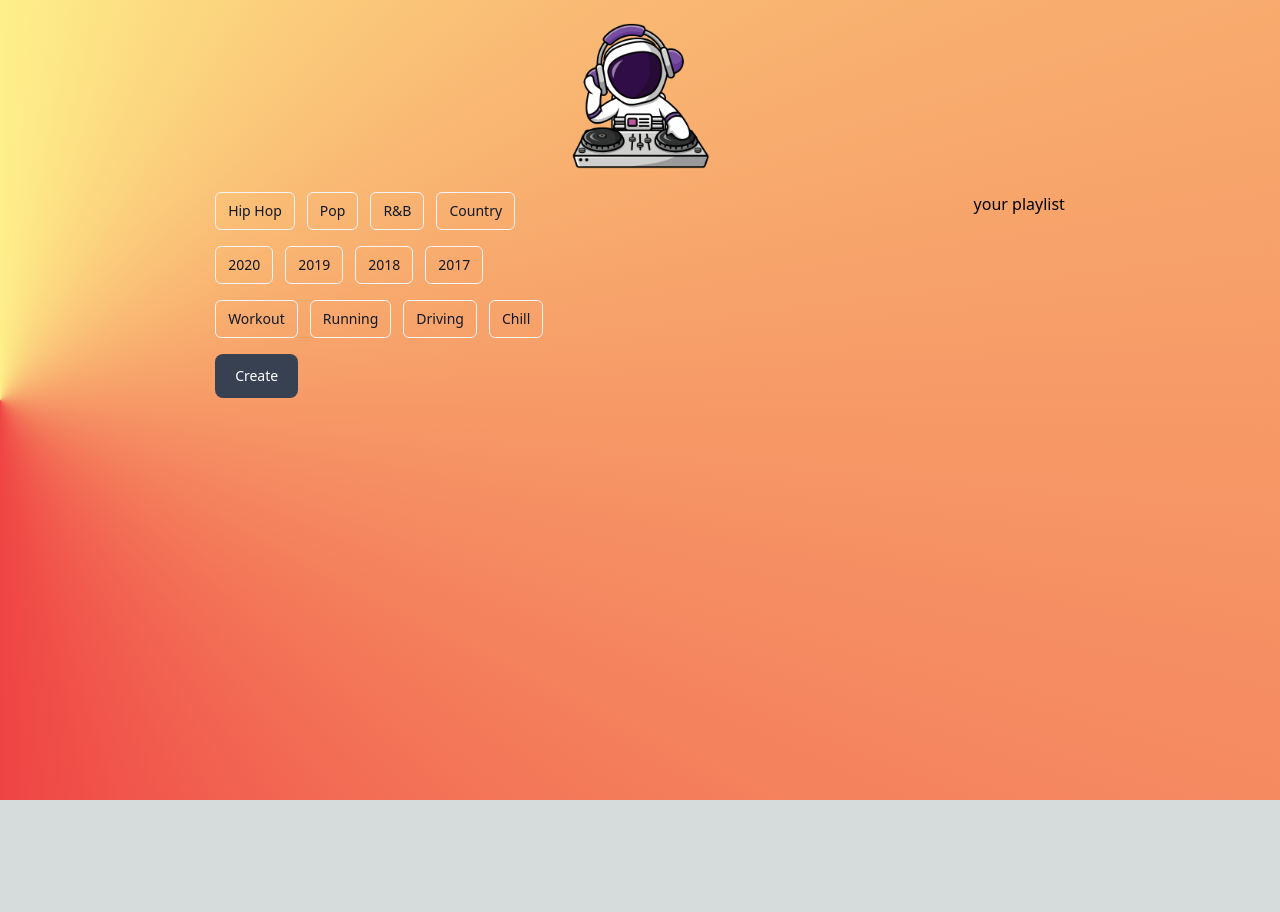
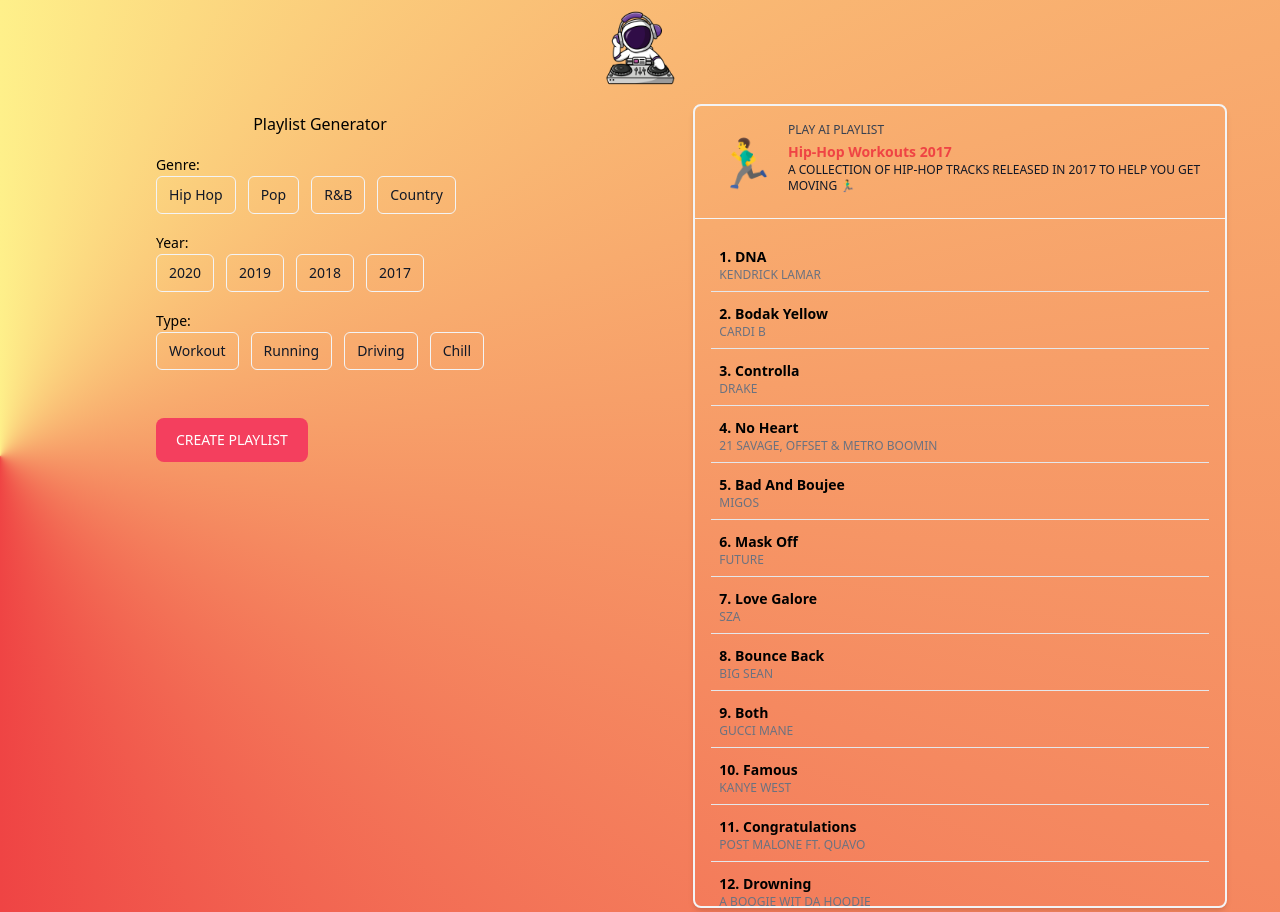
Before and after one commit to anthonybuncio/chatgpt-dj, a Next.js app: page / in a window 1280 px wide. Before the commit the page ends 800 px from the top, so only its background shows below. Built offline with nearby package versions, Linux system fonts and the light colour scheme.

Commit message:
New playlist maker MVP

```diff
--- a/components/AiPlaylist.tsx
+++ b/components/AiPlaylist.tsx
@@ -1,20 +1,90 @@
 const AiPlaylist = () => {
   const playlistData = {
-    playlist_name: "Trap Bangers",
+    playlist_name: "Hip-Hop Workouts 2017",
     playlist_description:
-      "Get ready to turn up the volume with these trap bangers.",
-    playlist_cover_art: "🔥",
+      "A collection of Hip-Hop tracks released in 2017 to help you get moving 🏃‍♂️",
+    playlist_cover_art: "🏃‍♂️",
     songs: [
-      { artist: "Juice WRLD", title: "Lucid Dreams" },
-      { artist: "DaBaby", title: "Suge" },
-      { artist: "Travis Scott", title: "Stargazing" },
-      { artist: "Lil Baby", title: "Woah" },
-      { artist: "Roddy Ricch", title: "The Box" },
-      { artist: "Future", title: "Mask Off" },
-      { artist: "Migos", title: "T-Shirt" },
-      { artist: "Post Malone", title: "rockstar ft. 21 Savage" },
-      { artist: "Cardi B", title: "Bodak Yellow" },
-      { artist: "Kendrick Lamar", title: "HUMBLE." },
+      {
+        artist: "Kendrick Lamar",
+        title: "DNA",
+      },
+      {
+        artist: "Cardi B",
+        title: "Bodak Yellow",
+      },
+      {
+        artist: "Drake",
+        title: "Controlla",
+      },
+      {
+        artist: "21 Savage, Offset & Metro Boomin",
+        title: "No Heart",
+      },
+      {
+        artist: "Migos",
+        title: "Bad and Boujee",
+      },
+      {
+        artist: "Future",
+        title: "Mask Off",
+      },
+      {
+        artist: "SZA",
+        title: "Love Galore",
+      },
+      {
+        artist: "Big Sean",
+        title: "Bounce Back",
+      },
+      {
+        artist: "Gucci Mane",
+        title: "Both",
+      },
+      {
+        artist: "Kanye West",
+        title: "Famous",
+      },
+      {
+        artist: "Post Malone ft. Quavo",
+        title: "Congratulations",
+      },
+      {
+        artist: "A Boogie Wit da Hoodie",
+        title: "Drowning",
+      },
+      {
+        artist: "DJ Khaled ft. Rihanna & Bryson Tiller",
+        title: "Wild Thoughts",
+      },
+      {
+        artist: "French Montana ft. Swae Lee",
+        title: "Unforgettable",
+      },
+      {
+        artist: "Young Thug & Travis Scott ft. Quavo",
+        title: "Pick Up the Phone",
+      },
+      {
+        artist: "Lil Uzi Vert",
+        title: "XO Tour Llif3",
+      },
+      {
+        artist: "2 Chainz",
+        title: "4 AM",
+      },
+      {
+        artist: "Yo Gotti ft. Nicki Minaj",
+        title: "Rake It Up",
+      },
+      {
+        artist: "Playboi Carti",
+        title: "Magnolia",
+      },
+      {
+        artist: "J. Cole",
+        title: "Deja Vu",
+      },
     ],
   };
 
@@ -34,9 +104,9 @@
     );
   }
   return (
-    <div className="w-1/3 max-h-screen p-8 ">
+    <div className=" w-full max-h-screen m-2">
       <div className="flex w-5/6 shadow-md rounded-lg overflow-hidden mx-auto border-2 border-gray-100">
-        <div className="flex flex-col w-full">
+        <div className="flex flex-col w-full h-screen">
           <div className="flex p-4 border-b border-gray-100">
             <div className="w-20 h-20 text-5xl flex justify-center items-center">
               {playlistData.playlist_cover_art}
@@ -55,7 +125,7 @@
             </div>
           </div>
 
-          <div className="flex flex-col p-4">
+          <div className="flex flex-col p-4 overflow-y-auto">
             {/* <div className="border-b pb-1 flex justify-between items-center mb-2">
               <span className=" text-base font-semibold uppercase text-gray-700">
                 playlist
--- a/package.json
+++ b/package.json
@@ -9,7 +9,6 @@
     "lint": "next lint"
   },
   "dependencies": {
-    "@next/font": "^13.3.0",
     "@types/node": "18.15.11",
     "@types/react": "18.0.34",
     "@types/react-dom": "18.0.11",
--- a/pages/index.tsx
+++ b/pages/index.tsx
@@ -1,3 +1,4 @@
+import AiPlaylist from "@/components/AiPlaylist";
 import Link from "next/link";
 import { useState } from "react";
 
@@ -12,6 +13,8 @@
   const [inputYear, setInputYear] = useState(null);
   const [inputType, setInputType] = useState(null);
 
+  const [gptResponse, setGptResponse] = useState();
+
   const handleGenreSelect = (e) => {
     setInputGenre(e.target.value);
   };
@@ -24,37 +27,61 @@
     setInputType(e.target.value);
   };
 
-  const handleForm = (e) => {
+  const handleForm = async (e) => {
     e.preventDefault();
-    console.log("send form with this info: ", {
+    const input = {
       genre: inputGenre,
       year: inputYear,
       type: inputType,
-    });
+    };
+    console.log("send form with this info: ", input);
+    await processMessage(input);
+  };
+
+  const processMessage = async (formPrompt) => {
+    const data = await fetch("/api/create-playlist", {
+      method: "POST",
+      headers: {
+        "Content-Type": "application/json",
+      },
+      body: JSON.stringify({
+        prompt: formPrompt,
+      }),
+    }).then((response) => response.json());
+
+    console.log("received response, PRE-PARSE", data);
+
+    if (data.text) {
+      const dataObj = JSON.parse(data.text);
+      console.log("return data", dataObj);
+      setGptResponse(data.text);
+    }
   };
 
   return (
     <>
       <div className="flex min-h-screen flex-col items-center justify-start">
-        <img className="w-48 h-48" src="logo.png" alt="Workflow" />
-        <div className=" flex flex-row justify-around w-full h-full">
-          <div className=" flex flex-col">
+        <img className="w-24 h-24" src="logo.png" alt="Workflow" />
+        <div className=" flex flex-row w-full h-full">
+          <div className=" flex flex-col items-center w-1/2 h-full">
+            <span className="p-4">Playlist Generator</span>
             <form onSubmit={handleForm}>
+              <span className="py-2 text-sm font-medium">Genre: </span>
               <fieldset className="flex flex-wrap gap-3 mb-4">
                 <legend className="sr-only">Genre</legend>
 
                 <div>
                   <input
                     type="radio"
-                    name="ColorOption"
+                    name="GenreOption"
                     value="HipHop"
-                    id="ColorBlack"
+                    id="GenreBlack"
                     className="peer hidden [&:checked_+_label_svg]:block"
                     onClick={handleGenreSelect}
                   />
 
                   <label
-                    htmlFor="ColorBlack"
+                    htmlFor="GenreBlack"
                     className="flex cursor-pointer items-center justify-center gap-2 rounded-md border border-gray-100 py-2 px-3 text-gray-900 hover:border-gray-200 peer-checked:border-blue-500 peer-checked:bg-blue-500 peer-checked:text-white"
                   >
                     <svg
@@ -64,9 +91,9 @@
                       fill="currentColor"
                     >
                       <path
-                        fill-rule="evenodd"
+                        fillRule="evenodd"
                         d="M10 18a8 8 0 100-16 8 8 0 000 16zm3.707-9.293a1 1 0 00-1.414-1.414L9 10.586 7.707 9.293a1 1 0 00-1.414 1.414l2 2a1 1 0 001.414 0l4-4z"
-                        clip-rule="evenodd"
+                        clipRule="evenodd"
                       />
                     </svg>
 
@@ -77,15 +104,15 @@
                 <div>
                   <input
                     type="radio"
-                    name="ColorOption"
+                    name="GenreOption"
                     value="Pop"
-                    id="ColorRed"
+                    id="GenreRed"
                     className="peer hidden [&:checked_+_label_svg]:block"
                     onClick={handleGenreSelect}
                   />
 
                   <label
-                    htmlFor="ColorRed"
+                    htmlFor="GenreRed"
                     className="flex cursor-pointer items-center justify-center gap-2 rounded-md border border-gray-100 py-2 px-3 text-gray-900 hover:border-gray-200 peer-checked:border-blue-500 peer-checked:bg-blue-500 peer-checked:text-white"
                   >
                     <svg
@@ -95,9 +122,9 @@
                       fill="currentColor"
                     >
                       <path
-                        fill-rule="evenodd"
+                        fillRule="evenodd"
                         d="M10 18a8 8 0 100-16 8 8 0 000 16zm3.707-9.293a1 1 0 00-1.414-1.414L9 10.586 7.707 9.293a1 1 0 00-1.414 1.414l2 2a1 1 0 001.414 0l4-4z"
-                        clip-rule="evenodd"
+                        clipRule="evenodd"
                       />
                     </svg>
 
@@ -108,15 +135,15 @@
                 <div>
                   <input
                     type="radio"
-                    name="ColorOption"
+                    name="GenreOption"
                     value="RnB"
-                    id="ColorBlue"
+                    id="GenreBlue"
                     className="peer hidden [&:checked_+_label_svg]:block"
                     onClick={handleGenreSelect}
                   />
 
                   <label
-                    htmlFor="ColorBlue"
+                    htmlFor="GenreBlue"
                     className="flex cursor-pointer items-center justify-center gap-2 rounded-md border border-gray-100 py-2 px-3 text-gray-900 hover:border-gray-200 peer-checked:border-blue-500 peer-checked:bg-blue-500 peer-checked:text-white"
                   >
                     <svg
@@ -126,9 +153,9 @@
                       fill="currentColor"
                     >
                       <path
-                        fill-rule="evenodd"
+                        fillRule="evenodd"
                         d="M10 18a8 8 0 100-16 8 8 0 000 16zm3.707-9.293a1 1 0 00-1.414-1.414L9 10.586 7.707 9.293a1 1 0 00-1.414 1.414l2 2a1 1 0 001.414 0l4-4z"
-                        clip-rule="evenodd"
+                        clipRule="evenodd"
                       />
                     </svg>
 
@@ -139,15 +166,15 @@
                 <div>
                   <input
                     type="radio"
-                    name="ColorOption"
+                    name="GenreOption"
                     value="country"
-                    id="ColorGold"
+                    id="GenreGold"
                     className="peer hidden [&:checked_+_label_svg]:block"
                     onClick={handleGenreSelect}
                   />
 
                   <label
-                    htmlFor="ColorGold"
+                    htmlFor="GenreGold"
                     className="flex cursor-pointer items-center justify-center gap-2 rounded-md border border-gray-100 py-2 px-3 text-gray-900 hover:border-gray-200 peer-checked:border-blue-500 peer-checked:bg-blue-500 peer-checked:text-white"
                   >
                     <svg
@@ -157,9 +184,9 @@
                       fill="currentColor"
                     >
                       <path
-                        fill-rule="evenodd"
+                        fillRule="evenodd"
                         d="M10 18a8 8 0 100-16 8 8 0 000 16zm3.707-9.293a1 1 0 00-1.414-1.414L9 10.586 7.707 9.293a1 1 0 00-1.414 1.414l2 2a1 1 0 001.414 0l4-4z"
-                        clip-rule="evenodd"
+                        clipRule="evenodd"
                       />
                     </svg>
 
@@ -168,6 +195,7 @@
                 </div>
               </fieldset>
 
+              <span className="py-2 text-sm font-medium">Year: </span>
               <fieldset className="flex flex-wrap gap-3 mb-4">
                 <legend className="sr-only">Year</legend>
 
@@ -176,13 +204,13 @@
                     type="radio"
                     name="YearOption"
                     value="2020"
-                    id="ColorBlack"
+                    id="YearBlack"
                     className="peer hidden [&:checked_+_label_svg]:block"
                     onClick={handleYearSelect}
                   />
 
                   <label
-                    htmlFor="ColorBlack"
+                    htmlFor="YearBlack"
                     className="flex cursor-pointer items-center justify-center gap-2 rounded-md border border-gray-100 py-2 px-3 text-gray-900 hover:border-gray-200 peer-checked:border-blue-500 peer-checked:bg-blue-500 peer-checked:text-white"
                   >
                     <svg
@@ -192,9 +220,9 @@
                       fill="currentColor"
                     >
                       <path
-                        fill-rule="evenodd"
+                        fillRule="evenodd"
                         d="M10 18a8 8 0 100-16 8 8 0 000 16zm3.707-9.293a1 1 0 00-1.414-1.414L9 10.586 7.707 9.293a1 1 0 00-1.414 1.414l2 2a1 1 0 001.414 0l4-4z"
-                        clip-rule="evenodd"
+                        clipRule="evenodd"
                       />
                     </svg>
 
@@ -207,13 +235,13 @@
                     type="radio"
                     name="YearOption"
                     value="2019"
-                    id="ColorRed"
+                    id="YearRed"
                     className="peer hidden [&:checked_+_label_svg]:block"
                     onClick={handleYearSelect}
                   />
 
                   <label
-                    htmlFor="ColorRed"
+                    htmlFor="YearRed"
                     className="flex cursor-pointer items-center justify-center gap-2 rounded-md border border-gray-100 py-2 px-3 text-gray-900 hover:border-gray-200 peer-checked:border-blue-500 peer-checked:bg-blue-500 peer-checked:text-white"
                   >
                     <svg
@@ -223,9 +251,9 @@
                       fill="currentColor"
                     >
                       <path
-                        fill-rule="evenodd"
+                        fillRule="evenodd"
                         d="M10 18a8 8 0 100-16 8 8 0 000 16zm3.707-9.293a1 1 0 00-1.414-1.414L9 10.586 7.707 9.293a1 1 0 00-1.414 1.414l2 2a1 1 0 001.414 0l4-4z"
-                        clip-rule="evenodd"
+                        clipRule="evenodd"
                       />
                     </svg>
 
@@ -254,9 +282,9 @@
                       fill="currentColor"
                     >
                       <path
-                        fill-rule="evenodd"
+                        fillRule="evenodd"
                         d="M10 18a8 8 0 100-16 8 8 0 000 16zm3.707-9.293a1 1 0 00-1.414-1.414L9 10.586 7.707 9.293a1 1 0 00-1.414 1.414l2 2a1 1 0 001.414 0l4-4z"
-                        clip-rule="evenodd"
+                        clipRule="evenodd"
                       />
                     </svg>
 
@@ -285,9 +313,9 @@
                       fill="currentColor"
                     >
                       <path
-                        fill-rule="evenodd"
+                        fillRule="evenodd"
                         d="M10 18a8 8 0 100-16 8 8 0 000 16zm3.707-9.293a1 1 0 00-1.414-1.414L9 10.586 7.707 9.293a1 1 0 00-1.414 1.414l2 2a1 1 0 001.414 0l4-4z"
-                        clip-rule="evenodd"
+                        clipRule="evenodd"
                       />
                     </svg>
 
@@ -296,6 +324,7 @@
                 </div>
               </fieldset>
 
+              <span className="py-2 text-sm font-medium">Type: </span>
               <fieldset className="flex flex-wrap gap-3 mb-4">
                 <legend className="sr-only">Type</legend>
 
@@ -320,9 +349,9 @@
                       fill="currentColor"
                     >
                       <path
-                        fill-rule="evenodd"
+                        fillRule="evenodd"
                         d="M10 18a8 8 0 100-16 8 8 0 000 16zm3.707-9.293a1 1 0 00-1.414-1.414L9 10.586 7.707 9.293a1 1 0 00-1.414 1.414l2 2a1 1 0 001.414 0l4-4z"
-                        clip-rule="evenodd"
+                        clipRule="evenodd"
                       />
                     </svg>
 
@@ -351,9 +380,9 @@
                       fill="currentColor"
                     >
                       <path
-                        fill-rule="evenodd"
+                        fillRule="evenodd"
                         d="M10 18a8 8 0 100-16 8 8 0 000 16zm3.707-9.293a1 1 0 00-1.414-1.414L9 10.586 7.707 9.293a1 1 0 00-1.414 1.414l2 2a1 1 0 001.414 0l4-4z"
-                        clip-rule="evenodd"
+                        clipRule="evenodd"
                       />
                     </svg>
 
@@ -382,9 +411,9 @@
                       fill="currentColor"
                     >
                       <path
-                        fill-rule="evenodd"
+                        fillRule="evenodd"
                         d="M10 18a8 8 0 100-16 8 8 0 000 16zm3.707-9.293a1 1 0 00-1.414-1.414L9 10.586 7.707 9.293a1 1 0 00-1.414 1.414l2 2a1 1 0 001.414 0l4-4z"
-                        clip-rule="evenodd"
+                        clipRule="evenodd"
                       />
                     </svg>
 
@@ -413,9 +442,9 @@
                       fill="currentColor"
                     >
                       <path
-                        fill-rule="evenodd"
+                        fillRule="evenodd"
                         d="M10 18a8 8 0 100-16 8 8 0 000 16zm3.707-9.293a1 1 0 00-1.414-1.414L9 10.586 7.707 9.293a1 1 0 00-1.414 1.414l2 2a1 1 0 001.414 0l4-4z"
-                        clip-rule="evenodd"
+                        clipRule="evenodd"
                       />
                     </svg>
 
@@ -425,13 +454,15 @@
               </fieldset>
               <button
                 type="submit"
-                className="inline-block rounded-lg bg-gray-700 px-5 py-3 text-sm font-medium text-white"
+                className="inline-block rounded-lg bg-rose-500 px-5 py-3 text-sm font-medium text-white mt-8 uppercase"
               >
-                Create
+                Create playlist
               </button>
             </form>
           </div>
-          <div>your playlist</div>
+          <div className=" flex flex-col items-center w-1/2 h-full">
+            <AiPlaylist />
+          </div>
         </div>
       </div>
     </>
```
Also changed, not shown: components/Form/Input.tsx (+8 -8 lines), pages/api/create-playlist.ts (+10 -1 lines).
